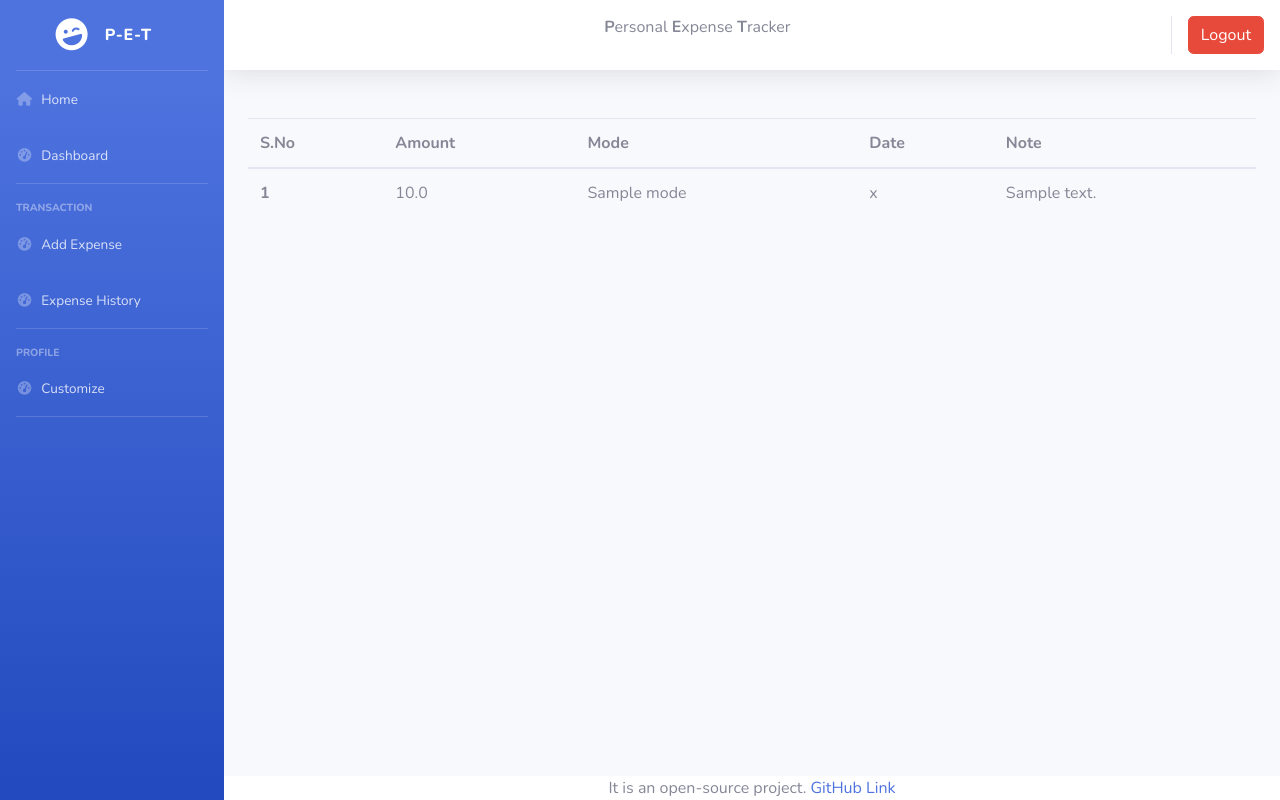
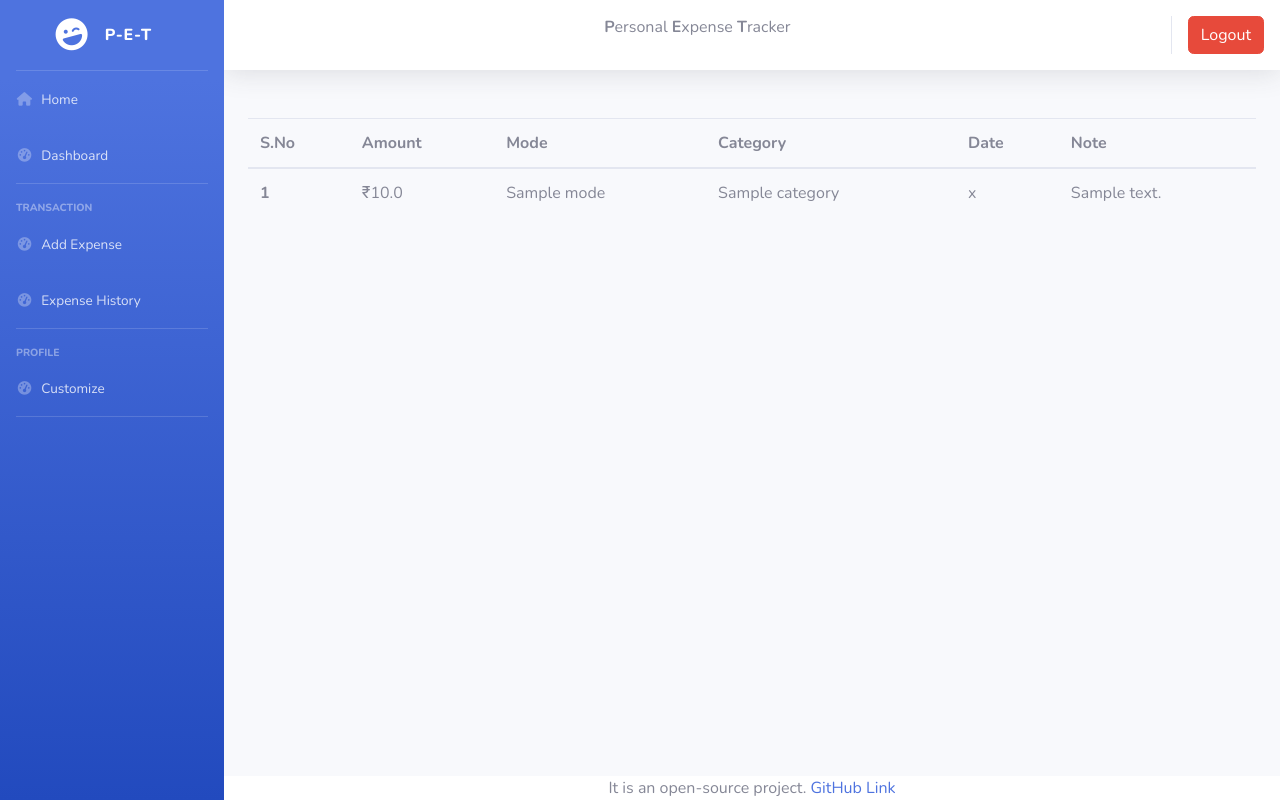
Before and after one commit to SSN-MiniProjects/personal-expense-tracker, a Flask app: page /view_transaction in a window 1280 px wide. Run offline with Flask 3, Linux system fonts and the light colour scheme; a database or web service that is not in the repository returns one stand-in record (values such as "Sample title"); some libraries are stand-ins or nearby versions.

Commit message:
display category field

```diff
--- a/models/transactions.py
+++ b/models/transactions.py
@@ -26,7 +26,7 @@ def get_transactions(email):
     conn = connect_db()
     cursor = conn.cursor()
     login_id = get_user_by_email(email)["id"]
-    query = 'SELECT transaction, mode, datestamp, note FROM user_transactions WHERE login_id = %s'
+    query = 'SELECT transaction, mode, datestamp, note, category FROM user_transactions WHERE login_id = %s'
     param = (login_id,)
     cursor.execute(query, param)
     result = cursor.fetchall()
@@ -36,7 +36,8 @@ def get_transactions(email):
             "transaction" : float(item[0]),
             "mode" : item[1],
             "datestamp" : item[2],
-            "note" : item[3]
+            "note" : item[3],
+            "category" : item[4]
         })
     cursor.close()
     conn.close()
--- a/templates/view_transaction.html
+++ b/templates/view_transaction.html
@@ -9,6 +9,7 @@
 				<th scope="col">S.No</th>
 				<th scope="col">Amount</th>
 				<th scope="col">Mode</th>
+				<th scope="col">Category</th>
 				<th scope="col">Date</th>
 				<th scope="col">Note</th>
 			</tr>
@@ -17,8 +18,9 @@
 			{% for i in range(res|length) %}
 			<tr>
 				<th scope="row">{{ i+1 }}</th>
-        <td>{{ res[i]["transaction"] }}</td>
+				<td>₹{{ res[i]["transaction"] }}</td>
 				<td>{{ res[i]["mode"] }}</td>
+				<td>{{ res[i]["category"] }}</td>
 				<td>{{ res[i]["datestamp"] }}</td>
 				<td>{{ res[i]["note"] }}</td>
 			</tr>
```
Lines whose indentation alone changed are shown as unchanged.
